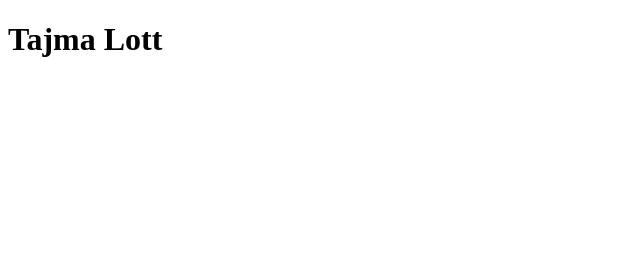
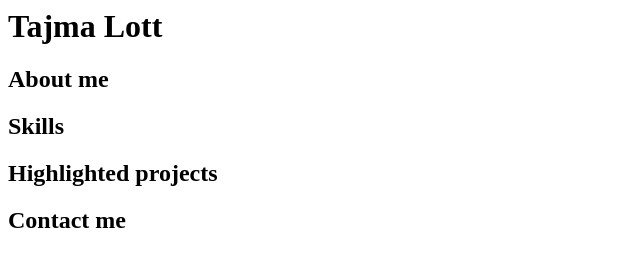
Before and after one commit to Tajma-lt/Tajma-lt.github.io, a plain HTML site: page index.html in a window 1280 px wide. Shown: the whole page, without its empty margins (0-640 px from the left). Drawn offline with Linux system fonts and the light colour scheme.

Commit message:
Add files via upload

```diff
--- a/index.html
+++ b/index.html
@@ -1,9 +1,16 @@
-<!DOCTYPE html>
-<html>
+<html></html>
     <head>
+        <link rel="stylesheet" href="styles.css">
+
         <title>CSCE 190: Tajma Lott</title>
+        <link rel="stylesheet" href="styles.css"/>
     </head>
     <body>
             <h1>Tajma Lott</h1>
+            <h2>About me</h2><div class="about"></div>
+            <h2>Skills</h2><div class="skills"></div>
+            <h2>Highlighted projects</h2><div class="projects"></div>
+            <h2>Contact me</h2><div class="contact"></div>
+            </body>
     </body>
 </html>
```
Lines whose indentation alone changed are shown as unchanged.
